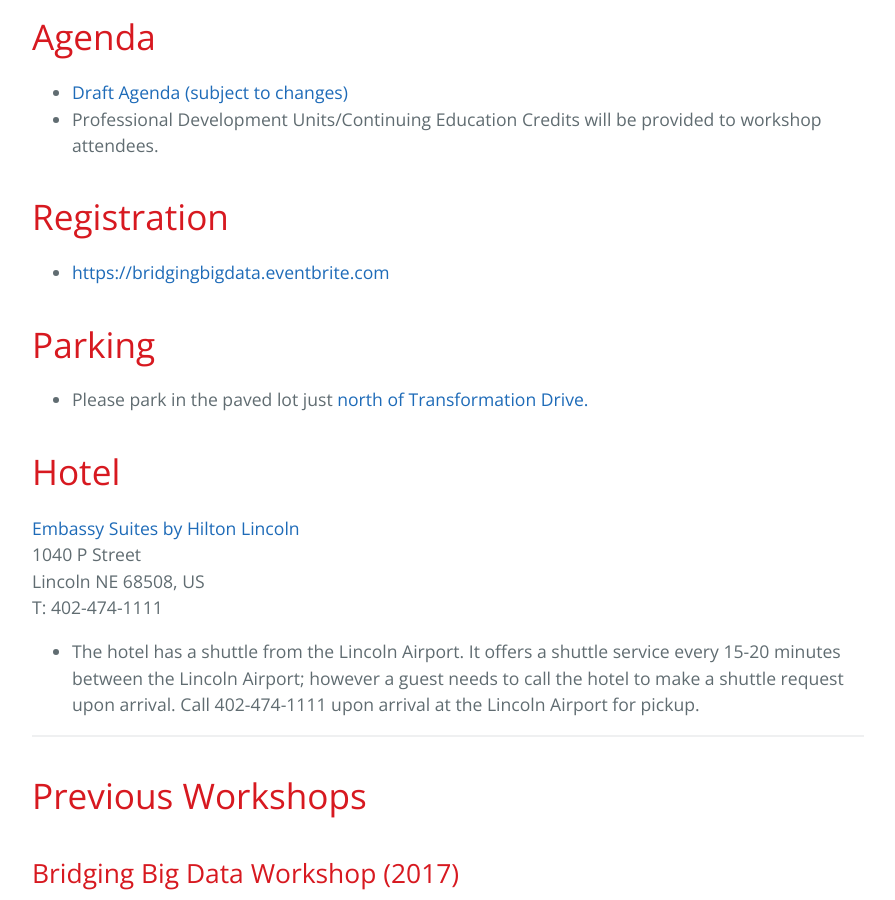
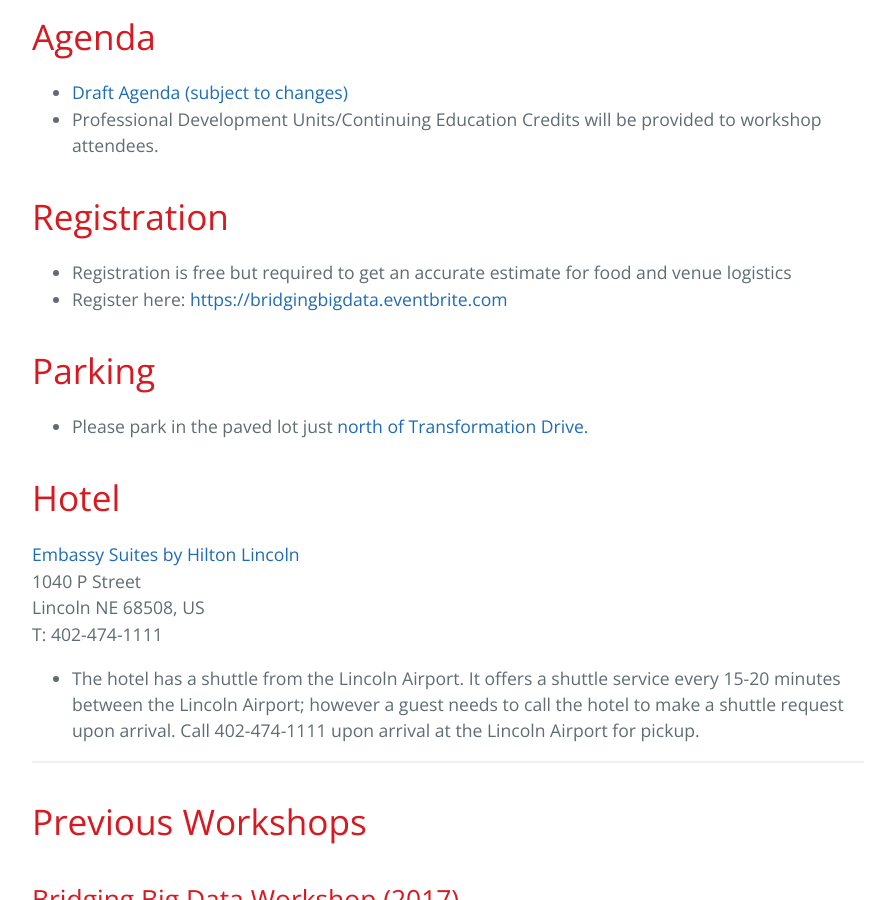
Before and after one commit to BridgingBigData/BridgingBigData.github.io, a Jekyll site: the page built from pages/bbd2019.md, in a window 1280 px wide and 900 px high, scrolled down 2072 px. Shown: the whole window, without its empty margins (192-1087 px from the left). Built offline with Jekyll 4.4.1, drawn with Linux system fonts in a browser that asks for light colours.

Commit message:
Update bbd2019.md

```diff
--- a/pages/bbd2019.md
+++ b/pages/bbd2019.md
@@ -44,7 +44,8 @@
 - Professional Development Units/Continuing Education Credits will be provided to workshop attendees.
 
 # Registration
-- [https://bridgingbigdata.eventbrite.com](https://bridgingbigdata.eventbrite.com)
+- Registration is free but required to get an accurate estimate for food and venue logistics
+- Register here: [https://bridgingbigdata.eventbrite.com](https://bridgingbigdata.eventbrite.com)
 
 # Parking
 - Please park in the paved lot just [north of Transformation Drive.](https://innovate.unl.edu/images/NIC%20Map%202019J.jpg)
```
